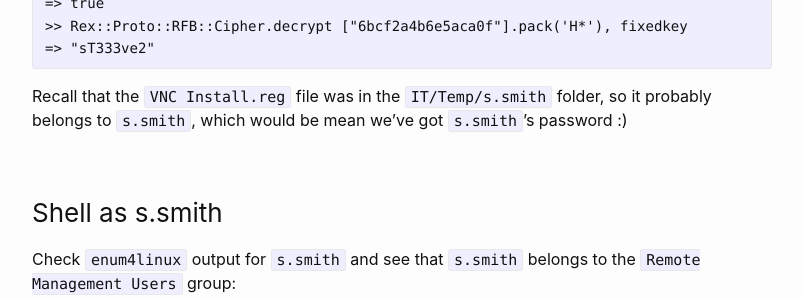
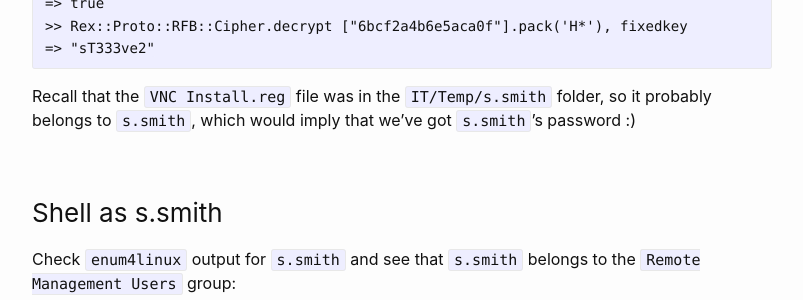
Before and after one commit to ongyuann/ongyuann.github.io, a Jekyll site: the page built from _posts/2020-07-26-htb-cascade.md, in a window 1280 px wide and 900 px high, scrolled down 6326 px. Shown: the part 150-450 px from the top of the window, without its empty margins (238-1041 px from the left). Built offline with Jekyll 4.4.1, drawn with Linux system fonts in a browser that asks for light colours.

Commit message:
Update 2020-07-26-htb-cascade.md

````diff
--- a/_posts/2020-07-26-htb-cascade.md
+++ b/_posts/2020-07-26-htb-cascade.md
@@ -252,7 +252,7 @@
 >> Rex::Proto::RFB::Cipher.decrypt ["6bcf2a4b6e5aca0f"].pack('H*'), fixedkey
 => "sT333ve2"
 ```
-Recall that the `VNC Install.reg` file was in the `IT/Temp/s.smith` folder, so it probably belongs to `s.smith`, which would be mean we've got `s.smith`'s password :)
+Recall that the `VNC Install.reg` file was in the `IT/Temp/s.smith` folder, so it probably belongs to `s.smith`, which would imply that we've got `s.smith`'s password :)
 
 ### Shell as s.smith
 Check `enum4linux` output for `s.smith` and see that `s.smith` belongs to the `Remote Management Users` group:
````
